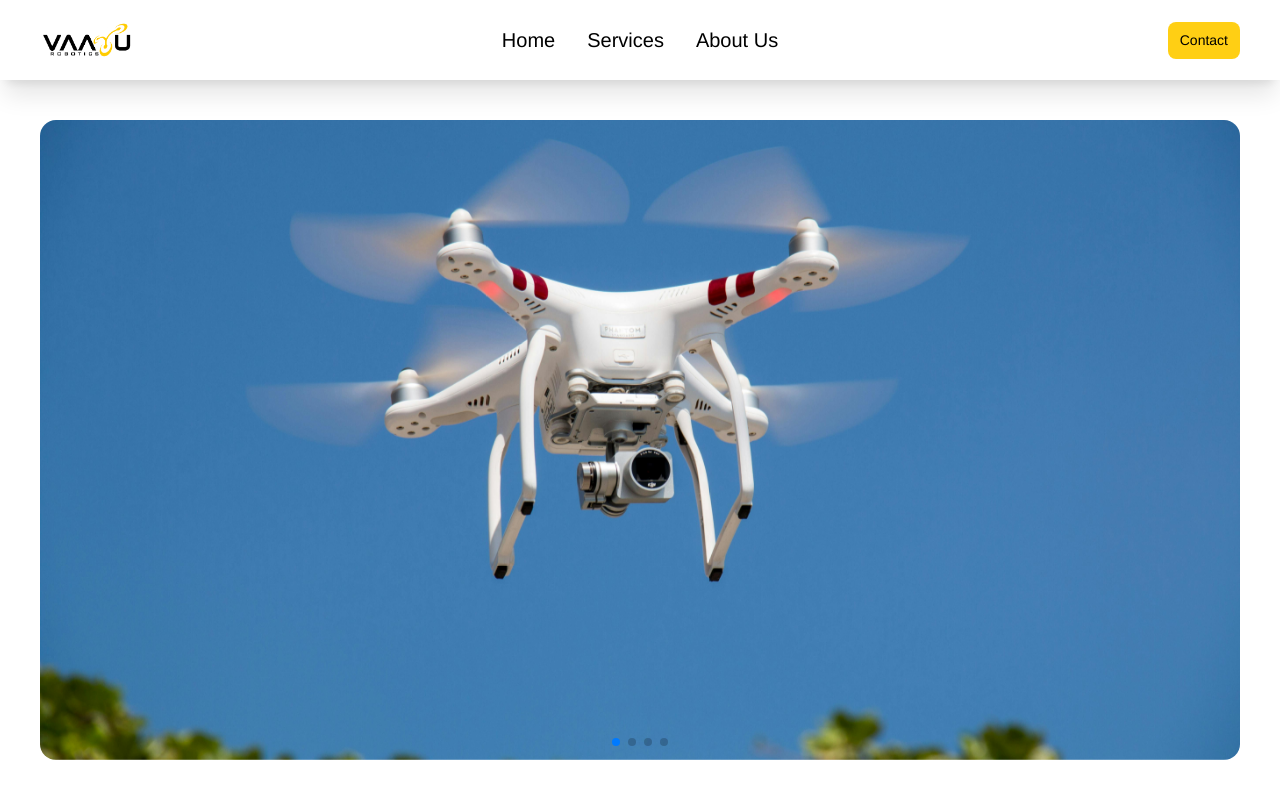
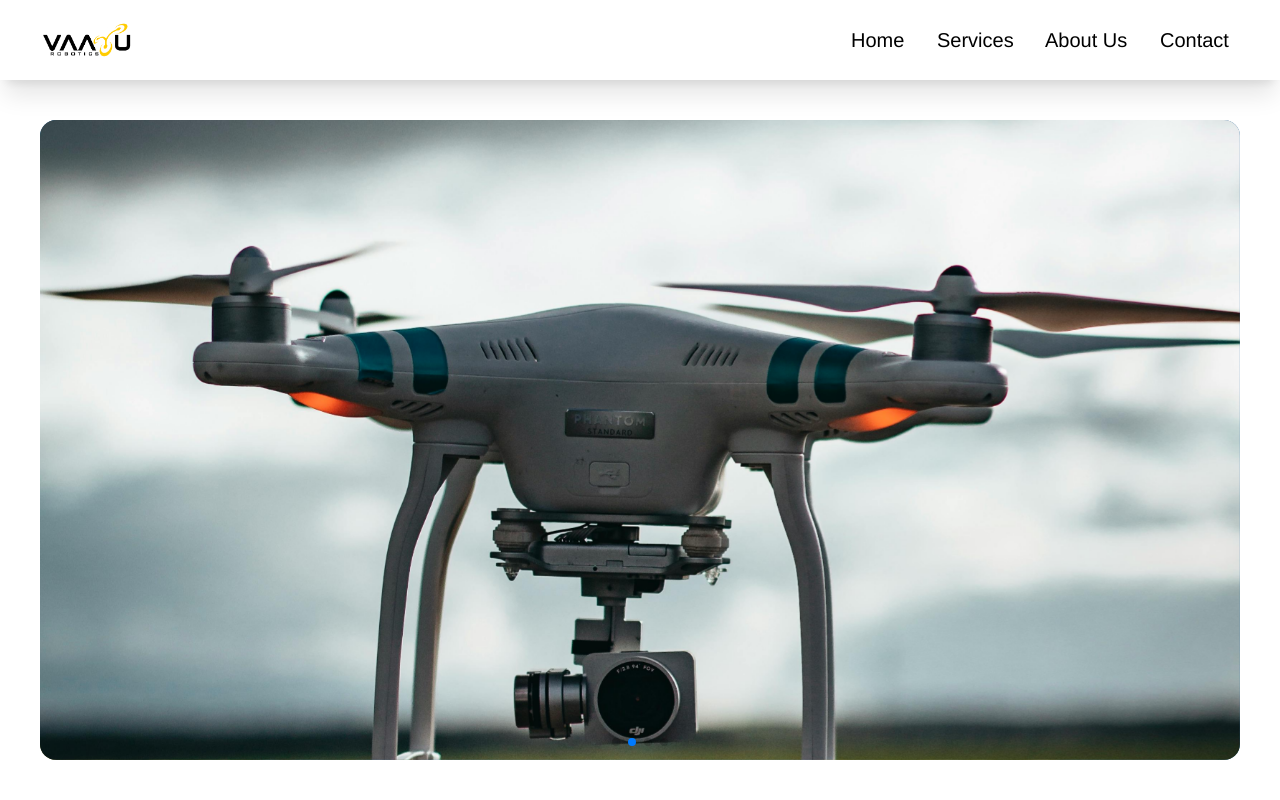
Before and after one commit to AbhimanyuSaxena1/vayutech, a React (Vite) app: page / in a window 1280 px wide. Shown: the top 800 px of the page. Built offline with nearby package versions, Linux system fonts and the light colour scheme; grey boxes are pictures that could not be loaded.

Commit message:
added the magnet effect

```diff
--- a/index.html
+++ b/index.html
@@ -7,6 +7,7 @@
     <title>Vite + React</title>
   </head>
   <body>
+
     <div id="root"> </div>
     <script type="module" src="/src/main.jsx"></script>
   </body>
--- a/src/App.jsx
+++ b/src/App.jsx
@@ -17,9 +17,9 @@ function App() {
     setLoading(true);
     const timer = setTimeout(() => {
       setLoading(false);
-    }, 3000);
+    }, 2000);
     return () => clearTimeout(timer);
-  }, [location]);
+  }, []);
 
   return (
     <>
--- a/src/Component/Counter.jsx
+++ b/src/Component/Counter.jsx
@@ -1,46 +1,47 @@
 import React from 'react';
-import CountUp from '../Component/CountUp';
+import CountUp from './Ui/CountUp';
+import Magnet from '../Component/Ui/Magnet'
 
 const Counter = () => {
   return (
-    <main className="w-full min-h-[40vh] p-6 sm:p-10 bg-black">
-      <article className="w-full flex items-center justify-start text-white font-[Roboto] font-extralight text-4xl sm:text-5xl md:text-6xl lg:text-7xl">
-        <h1>Our Achievements</h1>
+    <main className="w-full min-h-[40vh] p-6  sm:p-10 ">
+      <article className="w-full  cursor-pointer inline-block items-center justify-center text-black font-[Roboto] font-extralight text-4xl sm:text-5xl md:text-8xl lg:text-7=8xl">
+      <Magnet padding={50} disabled={false} magnetStrength={8}><h1>Our<span className='text-amber-300'> Achievements</span></h1>   </Magnet>
       </article>
       <div className="cont flex flex-col md:flex-row items-center justify-center gap-6 md:gap-10 pt-8">
-        <div className="flex flex-col gap-4 w-full md:w-1/3 p-6 sm:p-10 rounded-2xl bg-zinc-900 items-center justify-center text-center">
-          <h1 className="text-xl sm:text-2xl text-white font-[Roboto]">Kilometers Covered</h1>
+        <div className="flex flex-col gap-4 w-full md:w-1/3 p-6 sm:p-10 rounded-2xl bg-zinc-300 items-center justify-center text-center">
+          <h1 className="text-xl sm:text-2xl text-black font-[Roboto]">Kilometers Covered</h1>
           <CountUp
             from={0}
             to={1000}
             separator=","
             direction="up"
             duration={1}
-            className="count-up-text text-5xl sm:text-6xl md:text-7xl font-[Antonio] text-white"
+            className="count-up-text text-5xl sm:text-6xl md:text-7xl font-[Antonio] text-black"
           />
         </div>
 
-        <div className="flex flex-col gap-4 w-full md:w-1/3 p-6 sm:p-10 rounded-2xl bg-zinc-900 items-center justify-center text-center">
-          <h1 className="text-xl sm:text-2xl text-white font-[Roboto]">Flying Hours</h1>
+        <div className="flex flex-col gap-4 w-full md:w-1/3 p-6 sm:p-10 rounded-2xl bg-zinc-300 items-center justify-center text-center">
+          <h1 className="text-xl sm:text-2xl text-black font-[Roboto]">Flying Hours</h1>
           <CountUp
             from={0}
             to={1000}
             separator=","
             direction="up"
             duration={1}
-            className="count-up-text text-5xl sm:text-6xl md:text-7xl font-[Antonio] text-white"
+            className="count-up-text text-5xl sm:text-6xl md:text-7xl font-[Antonio] text-black"
           />
         </div>
 
-        <div className="flex flex-col gap-4 w-full md:w-1/3 p-6 sm:p-10 rounded-2xl bg-zinc-900 items-center justify-center text-center">
-          <h1 className="text-xl sm:text-2xl text-white font-[Roboto]">Projects Done</h1>
+        <div className="flex flex-col gap-4 w-full md:w-1/3 p-6 sm:p-10 rounded-2xl bg-zinc-300 items-center justify-center text-center">
+          <h1 className="text-xl sm:text-2xl text-black font-[Roboto]">Projects Done</h1>
           <CountUp
             from={0}
             to={1000}
             separator=","
             direction="up"
             duration={1}
-            className="count-up-text text-5xl sm:text-6xl md:text-7xl font-[Antonio] text-white"
+            className="count-up-text text-5xl sm:text-6xl md:text-7xl font-[Antonio] text-black"
           />
         </div>
       </div>
--- a/src/Component/Navbar.jsx
+++ b/src/Component/Navbar.jsx
@@ -1,6 +1,7 @@
 import React, { useEffect, useRef, useState } from 'react';
 import { Link } from 'react-router-dom';
 import { gsap } from 'gsap';
+import Magnet from '../Component/Ui/Magnet'
 
 const Navbar = () => {
   const logoRef = useRef(null);
@@ -54,30 +55,43 @@ const Navbar = () => {
 
         {/* Links (desktop/tablet only) */}
         <div className="hidden md:flex justify-center w-1/3 space-x-5 lg:space-x-8">
-          <Link
+        <Magnet padding={50} disabled={false} magnetStrength={6}>
+            <Link
             ref={el => (linksRef.current[0] = el)}
             className="hover:text-yellow-400 text-base lg:text-xl hover:scale-110 transition-all duration-200"
             to="/"
-          >Home</Link>
+          >Home
+          </Link>
+        </Magnet>
+        <Magnet padding={50} disabled={false} magnetStrength={6}>
+
           <Link
             ref={el => (linksRef.current[1] = el)}
             className="hover:text-yellow-400 text-base lg:text-xl hover:scale-110 transition-all duration-200"
             to="/services"
           >Services</Link>
+        </Magnet>
+        <Magnet padding={50} disabled={false} magnetStrength={6}>
+
           <Link
             ref={el => (linksRef.current[2] = el)}
             className="hover:text-yellow-400 text-base lg:text-xl hover:scale-110 transition-all duration-200"
             to="/about"
           >About Us</Link>
-          {/* <Link
+        </Magnet>
+        <Magnet padding={50} disabled={false} magnetStrength={6}>
+
+          <Link
             ref={el => (linksRef.current[3] = el)}
             className="hover:text-yellow-400 text-base lg:text-xl hover:scale-110 transition-all duration-200"
             to="/contactus"
-          >Contact</Link> */}
+          >Contact</Link>
+        </Magnet>
+
         </div>
 
         {/* Contact Button (desktop/tablet only) */}
-        <div className="hidden md:flex items-center justify-end w-1/3">
+        {/* <div className="hidden md:flex items-center justify-end w-1/3">
           <Link to="/contactus" className='hover:scale-105 transition-all duration-75 hover:-translate-y-1'>
             <button
               ref={buttonRef}
@@ -86,7 +100,7 @@ const Navbar = () => {
               Contact
             </button>
           </Link>
-        </div>
+        </div> */}
 
         {/* Burger menu button (mobile only) */}
         <div className="md:hidden flex items-center justify-end w-1/2">
--- /dev/null
+++ b/src/Component/Ui/Magnet.jsx
@@ -0,0 +1,75 @@
+import { useState, useEffect, useRef } from 'react';
+
+const Magnet = ({
+  children,
+  padding = 100,
+  disabled = false,
+  magnetStrength = 2,
+  activeTransition = 'transform 0.3s ease-out',
+  inactiveTransition = 'transform 0.5s ease-in-out',
+  wrapperClassName = '',
+  innerClassName = '',
+  ...props
+}) => {
+  const [isActive, setIsActive] = useState(false);
+  const [position, setPosition] = useState({ x: 0, y: 0 });
+  const magnetRef = useRef(null);
+
+  useEffect(() => {
+    if (disabled) {
+      setPosition({ x: 0, y: 0 });
+      return;
+    }
+
+    const handleMouseMove = e => {
+      if (!magnetRef.current) return;
+
+      const { left, top, width, height } = magnetRef.current.getBoundingClientRect();
+      const centerX = left + width / 2;
+      const centerY = top + height / 2;
+
+      const distX = Math.abs(centerX - e.clientX);
+      const distY = Math.abs(centerY - e.clientY);
+
+      if (distX < width / 2 + padding && distY < height / 2 + padding) {
+        setIsActive(true);
+
+        const offsetX = (e.clientX - centerX) / magnetStrength;
+        const offsetY = (e.clientY - centerY) / magnetStrength;
+        setPosition({ x: offsetX, y: offsetY });
+      } else {
+        setIsActive(false);
+        setPosition({ x: 0, y: 0 });
+      }
+    };
+
+    window.addEventListener('mousemove', handleMouseMove);
+    return () => {
+      window.removeEventListener('mousemove', handleMouseMove);
+    };
+  }, [padding, disabled, magnetStrength]);
+
+  const transitionStyle = isActive ? activeTransition : inactiveTransition;
+
+  return (
+    <div
+      ref={magnetRef}
+      className={wrapperClassName}
+      style={{ position: 'relative', display: 'inline-block' }}
+      {...props}
+    >
+      <div
+        className={innerClassName}
+        style={{
+          transform: `translate3d(${position.x}px, ${position.y}px, 0)`,
+          transition: transitionStyle,
+          willChange: 'transform'
+        }}
+      >
+        {children}
+      </div>
+    </div>
+  );
+};
+
+export default Magnet;
--- a/src/Component/loader.jsx
+++ b/src/Component/loader.jsx
@@ -38,24 +38,26 @@ const Loader = () => {
         duration: 1,
         ease: 'power2.inOut',
       })
-      .to(logo, {
-        top: '5%', // Move to the top left corner (adjust as needed)
-        left: '5.9%',
+      // .to(logo, {
+      //   top: '5%', // Move to the top left corner (adjust as needed)
+      //   left: '5.9%',
 
-        duration: 1,
-        ease: 'power2.inOut',
-      })
+      //   duration: 1,
+      //   ease: 'power2.inOut',
+      // })
       .to([ loader], {
         opacity: 0,
-        duration: 1.9,
+        duration: 1,
+        transition: 'all',
         ease: 'power2.inOut',
+
       });
   }, []);
 
   return (
     <div
       ref={loaderRef}
-      className="fixed inset-0 z-50 flex items-center bg-[#0b0b0f] justify-center "
+      className="fixed inset-0 z-50 flex items-center bg-white justify-center "
     >
       <img
         ref={logoRef}
```
Also changed, not shown: src/Component/Ui/CountUp.jsx (renamed from src/Component/CountUp.jsx).
